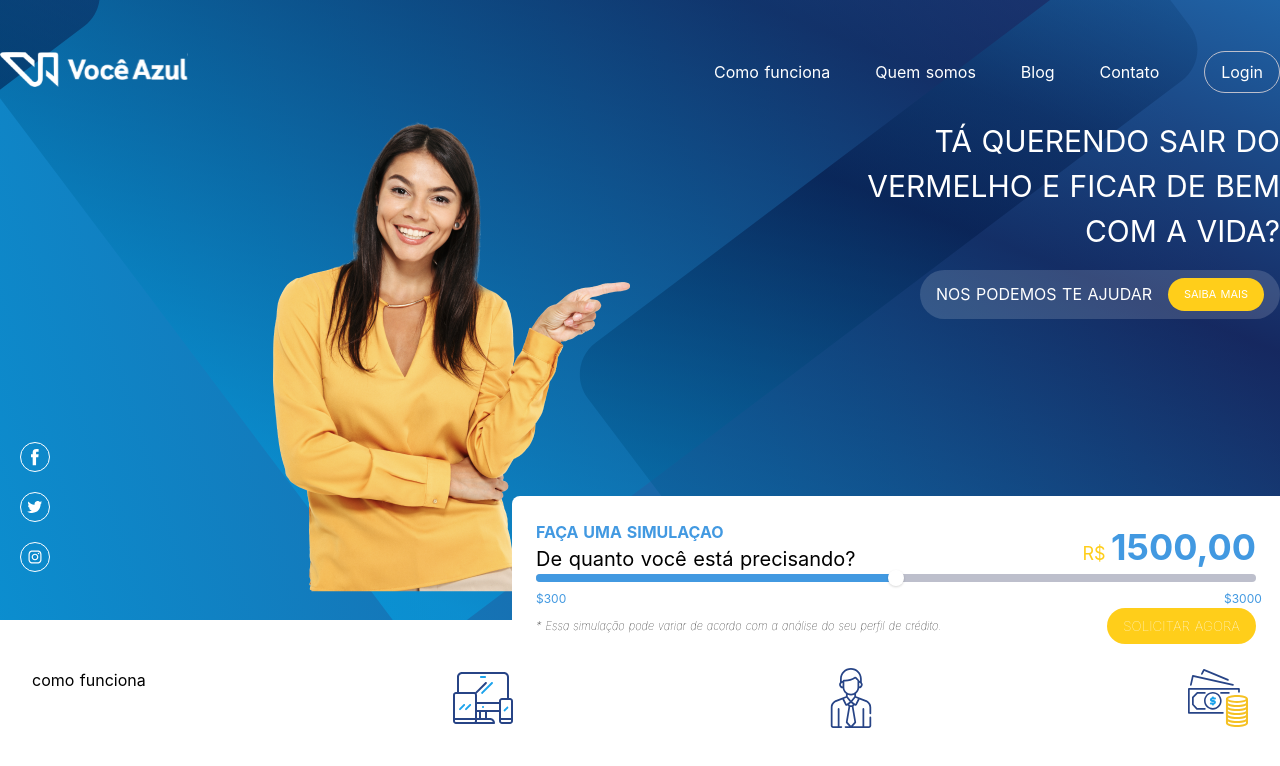
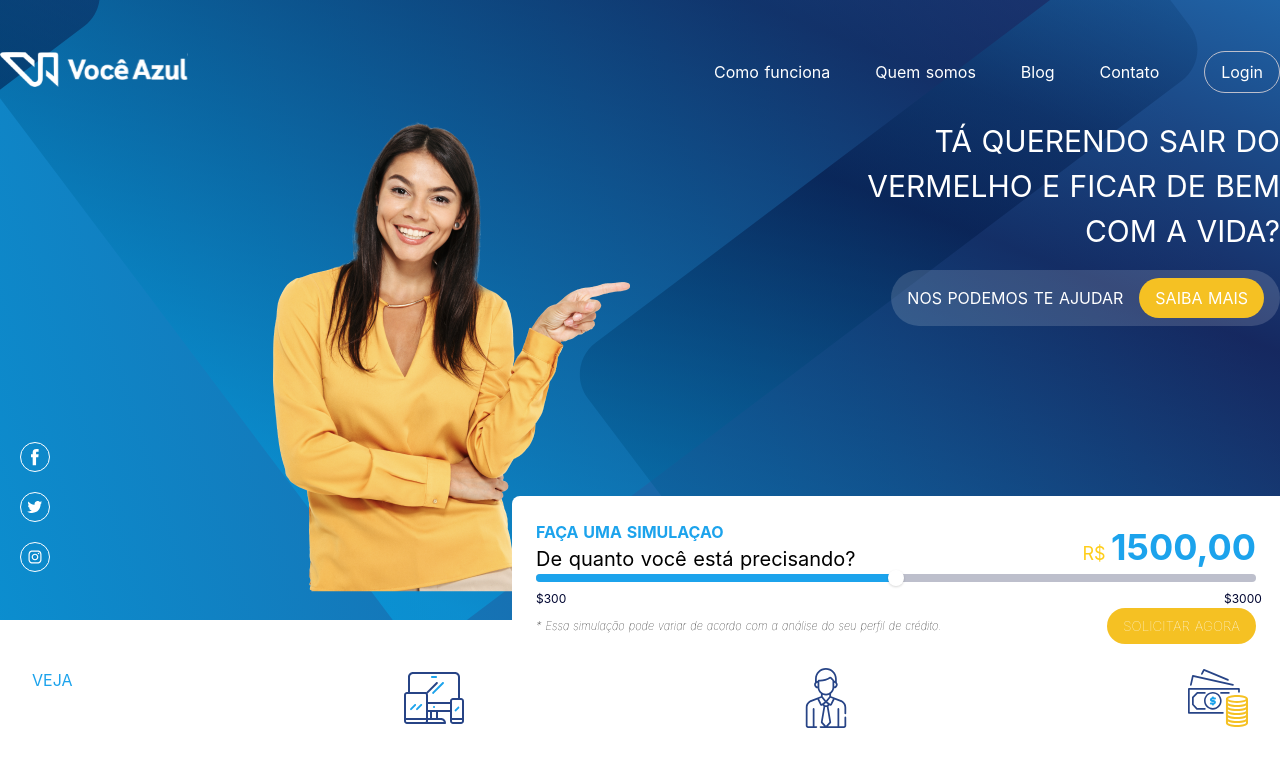
Before and after one commit to luizfeer/vocazul, a Nuxt app: page / in a window 1280 px wide. Shown: the top 766 px of the page. Built offline with nearby package versions, Linux system fonts and the light colour scheme.

Commit message:
varaibles tailwind w/ colors

```diff
--- a/assets/css/variables.css
+++ b/assets/css/variables.css
@@ -13,6 +13,12 @@
   --color-white-20: rgba(255, 255, 255, 0.2);
   --color-white-10: rgba(255, 255, 255, 0.1);
   --color-white-5: rgba(255, 255, 255, 0.05);
+
+  --color-blue-15: #000631;
+  --color-blue-10: #274486;
+  --color-blue-5: #1CA3EC;
+
+  --color-yellow: #F5C123;
 
   --color-gray-100: #f5f6fd;
   --color-gray-200: #dbdef1;
--- a/components/Center.vue
+++ b/components/Center.vue
@@ -17,7 +17,7 @@
             <!-- bg-white bg-opacity-75 -->
             <ul class="help uppercase text-white rounded-full py-2 px-4 flex justify-between items-center md:float-right my-4 md:my-2 ">
                 <li class="mr-4" style="font-size: 16px">Nos podemos te ajudar </li>
-                <li class="rounded-full py-2 px-4" style="font-size: 11px; background: #FFCE1A;">saiba mais</li>
+                <li class="rounded-full py-2 px-4 bg-yellow" >saiba mais</li>
             </ul>
         </div>
     </div>
--- a/components/Content.vue
+++ b/components/Content.vue
@@ -1,6 +1,8 @@
 <template>
     <div class="container flex justify-between">
-        <div>como funciona</div>
+        <div>
+            <p class="text-blue-5 uppercase">veja</p>
+        </div>
         <div>
             <img src="~assets/tablet.svg" alt="tablet">
         </div>
--- a/components/Simulation.vue
+++ b/components/Simulation.vue
@@ -6,7 +6,7 @@
              <div class="">
                 <div class="flex justify-between">
                     <div class="info">
-                        <div class="text-blue-500 font-bold uppercase">
+                        <div class="text-blue-5 font-bold uppercase">
                         Faça uma simulaçao
                         </div>
                         <div class="text-xl">
@@ -14,7 +14,7 @@
                         </div>
                     </div>
                     <div class=value>
-                        <span style="color: #FFCE1A" class="text-lg">R$</span> <span class="text-blue-500 font-bold uppercase text-4xl">1500,00</span>
+                        <span style="color: #FFCE1A" class="text-lg">R$</span> <span class="text-blue-5 font-bold uppercase text-4xl">1500,00</span>
                     </div>
                 </div>
 
@@ -22,9 +22,9 @@
                     <div class="w-full">
                         <div class="bg-gray-300 h-2 w-full rounded-full relative">
                             <span class="bg-white h-4 w-4 absolute top-0 -ml-2 -mt-1 z-10 shadow rounded-full cursor-pointer" style="left:50%"></span>
-                            <span class="bg-blue-500 h-2 absolute left-0 top-0 rounded-full" style="width:50%"></span>
+                            <span class="bg-blue-5 w-1/2 h-2 absolute left-0 top-0 rounded-full"></span>
                         </div>
-                        <div class="flex justify-between mt-2 text-xs text-blue-500 ">
+                        <div class="flex justify-between mt-2 text-xs text-blue-15">
                             <span class="w-8 text-left">$300</span>
                             <span class="w-8 text-right">$3000</span>
                         </div>
@@ -32,7 +32,7 @@
                 </div>
                 <ul class="font-hairline text-xs flex justify-between items-center">
                     <li class="italic" style="font-size: 11px">* Essa simulação pode variar de acordo com a análise do seu perfil de crédito.</li>
-                    <li class="rounded-full py-2 px-4 text-white uppercase text-lg whitespace-no-wrap" style="background: #FFCE1A">Solicitar agora</li>
+                    <li class="rounded-full py-2 px-4 text-white uppercase text-lg whitespace-no-wrap bg-yellow">Solicitar agora</li>
                 </ul>
 
             </div>
--- a/tailwind.config.js
+++ b/tailwind.config.js
@@ -142,6 +142,14 @@ module.exports = {
           '10': 'var(--color-white-10)',
           '5': 'var(--color-white-5)'
         },
+        yellow:{
+          'default': 'var(--color-yellow)',
+        },
+        blue:{
+          '5': 'var(--color-blue-5)',
+          '10': 'var(--color-blue-10)',
+          '15': 'var(--color-blue-15)',
+        },
 
         gray: {
           '100': 'var(--color-gray-100)',
```
